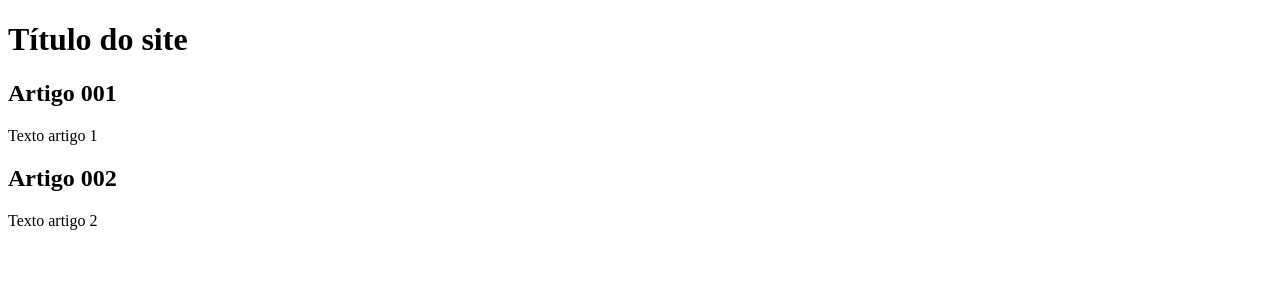
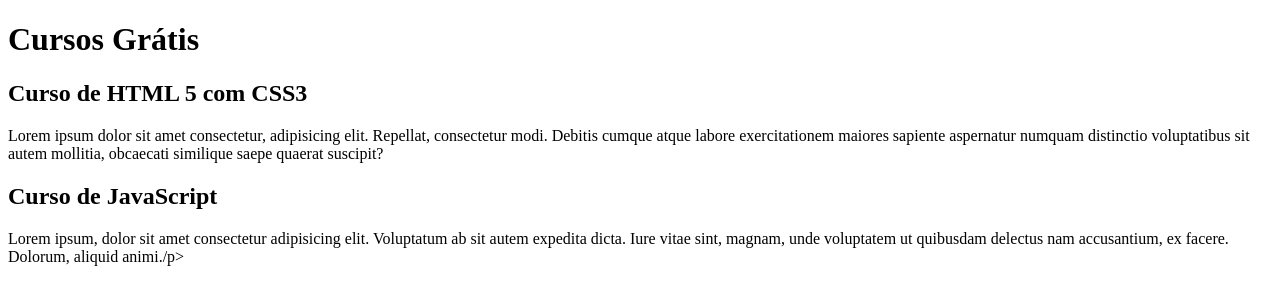
Before and after one commit to DavidSarauj0/projeto-site, a plain HTML site: page index.html in a window 1280 px wide. Drawn offline with Linux system fonts and the light colour scheme.

Commit message:
comecei a escrever o conteúdo

```diff
--- a/index.html
+++ b/index.html
@@ -8,15 +8,15 @@
 <body>
     <main>
         <header>
-            <h1>Título do site</h1>
+            <h1>Cursos Grátis</h1>
         </header>
         <article>
-            <h2>Artigo 001</h2>
-            <p>Texto artigo 1</p>
+            <h2>Curso de HTML 5 com CSS3</h2>
+            <p>Lorem ipsum dolor sit amet consectetur, adipisicing elit. Repellat, consectetur modi. Debitis cumque atque labore exercitationem maiores sapiente aspernatur numquam distinctio voluptatibus sit autem mollitia, obcaecati similique saepe quaerat suscipit?</p>
         </article>
         <article>
-            <h2>Artigo 002</h2>
-            <p>Texto artigo 2</p>
+            <h2>Curso de JavaScript</h2>
+            <p>Lorem ipsum, dolor sit amet consectetur adipisicing elit. Voluptatum ab sit autem expedita dicta. Iure vitae sint, magnam, unde voluptatem ut quibusdam delectus nam accusantium, ex facere. Dolorum, aliquid animi./p>
         </article>
     </main>
 </body>
```
